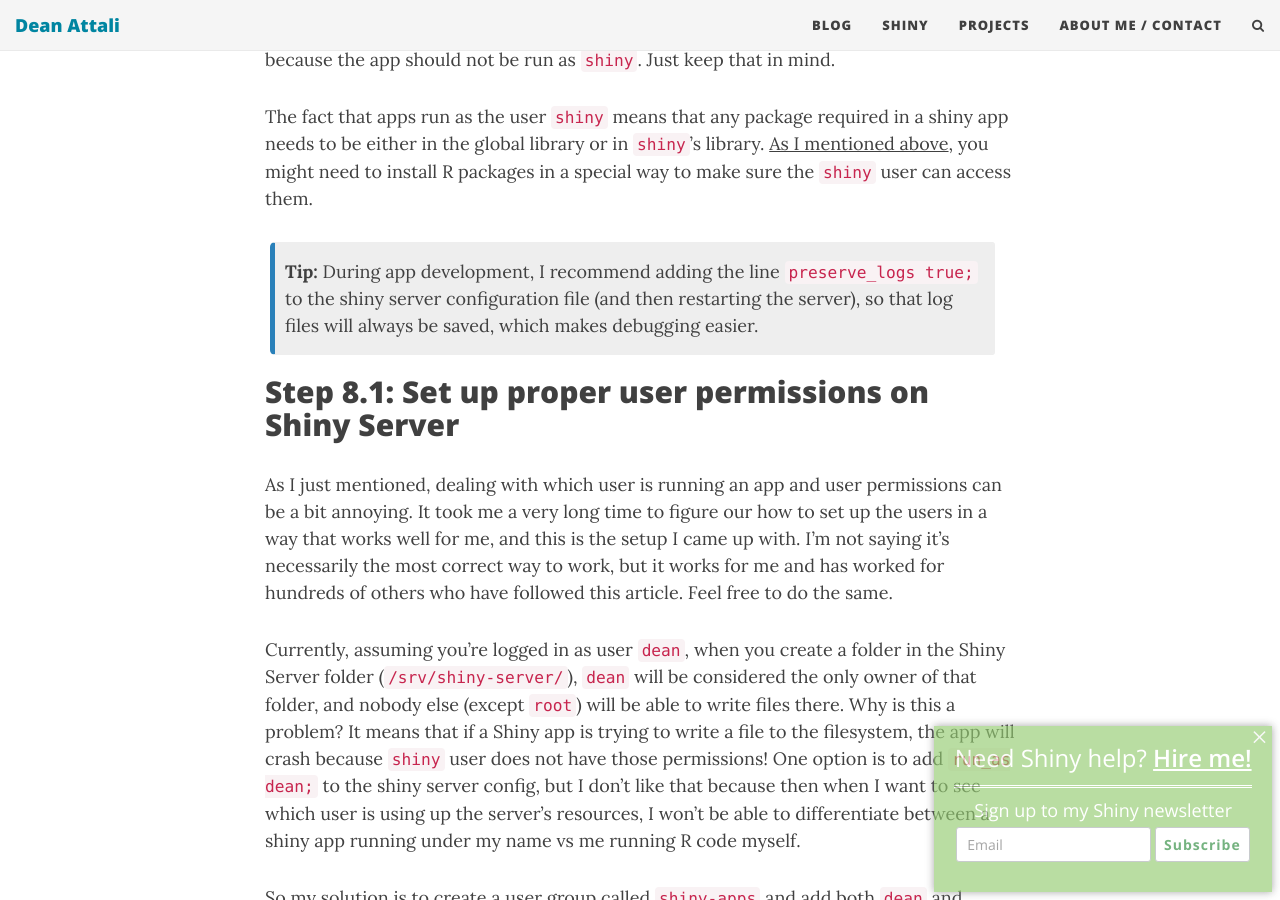
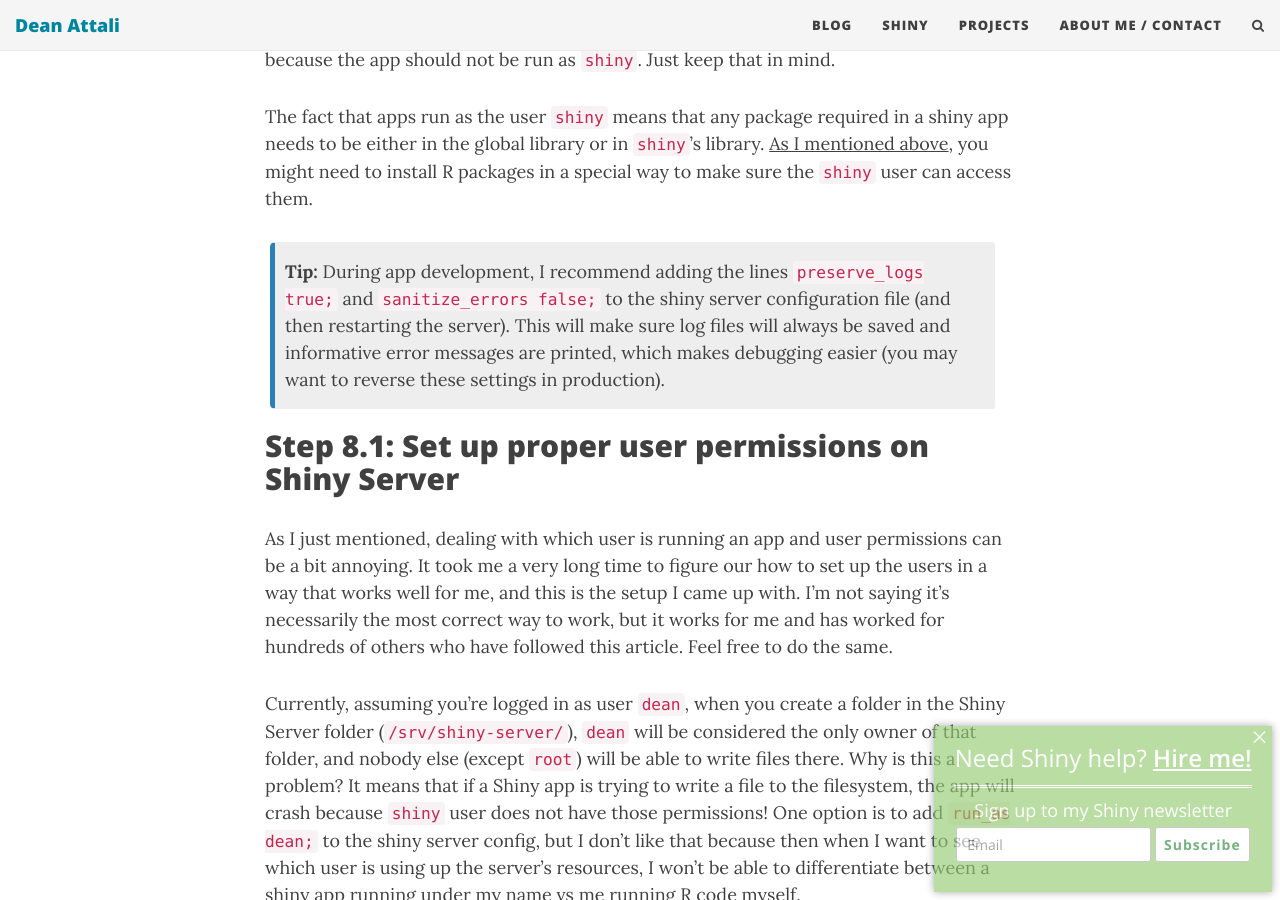
Before and after one commit to daattali/daattali.github.io, a Jekyll site: the page built from _posts/2015-05-09-setup-rstudio-shiny-server-digital-ocean.md, in a window 1280 px wide and 900 px high, scrolled down 10457 px. Built offline with Jekyll 4.4.1, drawn with Linux system fonts in a browser that asks for light colours; nearby versions of some CDN libraries; comment, search, counter and statistics services are not loaded.

Commit message:
add note about sanitize_errors

```diff
--- a/_posts/2015-05-09-setup-rstudio-shiny-server-digital-ocean.md
+++ b/_posts/2015-05-09-setup-rstudio-shiny-server-digital-ocean.md
@@ -232,7 +232,7 @@ If you see an error on the bottom Shiny app, it's probably because you don't hav
 The fact that apps run as the user `shiny` means that any package required in a shiny app needs to be either in the global library or in `shiny`'s library. [As I mentioned above](#user-libraries), you might need to install R packages in a special way to make sure the `shiny` user can access them.
 
 {: .box-note}
-**Tip:** During app development, I recommend adding the line `preserve_logs true;` to the shiny server configuration file (and then restarting the server), so that log files will always be saved, which makes debugging easier.
+**Tip:** During app development, I recommend adding the lines `preserve_logs true;` and `sanitize_errors false;` to the shiny server configuration file (and then restarting the server). This will make sure log files will always be saved and informative error messages are printed, which makes debugging easier (you may want to reverse these settings in production).
 
 ## Step 8.1: Set up proper user permissions on Shiny Server {#shiny-user-perms}
 
```
